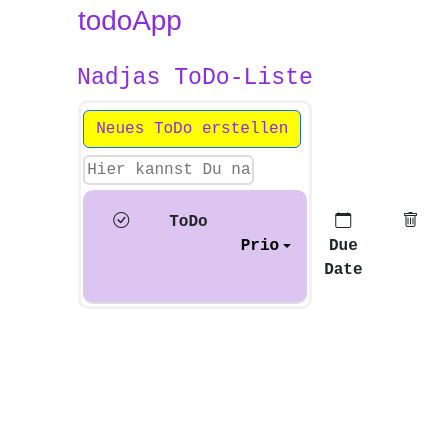
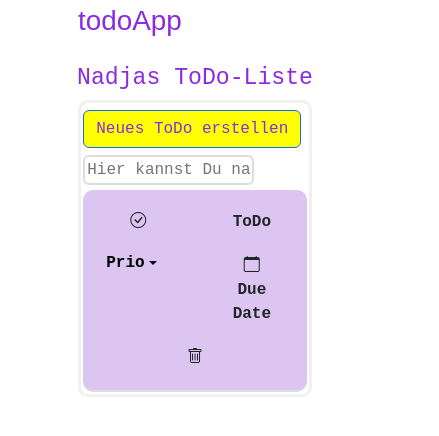
Before and after one commit to magdalenajustyna/toDoList, an Angular app in the folder toDoApp/: page /home in a window 390 px wide. Shown: the top 436 px of the page, 439 px wide, since content can reach past the window. Built offline with nearby package versions, Linux system fonts and the light colour scheme.

Commit message:
home-component responsive Design bearbeitet, cols bleiben leider noch nicht nebeneinander

```diff
--- a/toDoApp/src/app/home/home.component.css
+++ b/toDoApp/src/app/home/home.component.css
@@ -27,8 +27,8 @@ button.add:hover {
   border-radius: 10px;
 }
 
+
 .header-container {
-  display: flex;
   justify-content: space-between;
   background-color: rgb(220, 198, 241);
   padding: 10px;
@@ -41,6 +41,7 @@ button.add:hover {
   padding: 10px 20px;
   font-weight: bold;
   text-align: center;
+
 }
 
 #date {
@@ -59,3 +60,9 @@ button.add:hover {
   display: flex;
   align-items: center;
 }
+
+.table{
+  width: 100%;
+  border-collapse: collapse;
+  margin-top: 20px;
+}
--- a/toDoApp/src/app/home/home.component.html
+++ b/toDoApp/src/app/home/home.component.html
@@ -1,19 +1,39 @@
+<!-- ich weiß leider nicht, wie man die cols nebeneinander lässt....ahhhhhhh
+ Überschrift, Button neues ToDo & Suchzeile müssen noch responsive werden
+ Priobutton wieder zentrieren!!! -->
+
 <app-header></app-header>
+
 <h3>Nadjas ToDo-Liste</h3>
+
 <div class="home-container">
-
-  <button type="button" class="btn btn-outline-primary add">Neues ToDo erstellen</button>
+  <button type="button" class="btn btn-outline-primary add">
+    Neues ToDo erstellen
+  </button>
 
   <app-filter></app-filter>
 
   <div class="header-container">
+    <div class="row">
+
+      <div class="col">
         <div class="header-item">
           <i class="bi bi-check-circle"></i>
         </div>
+      </div>
+
+      <div class="col">
         <div class="header-item">ToDo</div>
+      </div>
 
+      <div class="col">
         <div class="dropdown prioButton">
-      <button class="btn dropdown-toggle prioButton" type="button" data-bs-toggle="dropdown" aria-expanded="false">
+          <button
+            class="btn dropdown-toggle prioButton"
+            type="button"
+            data-bs-toggle="dropdown"
+            aria-expanded="false"
+          >
             Prio
           </button>
           <ul class="dropdown-menu">
@@ -22,11 +42,21 @@
             <li><a class="dropdown-item" href="#">niedrig</a></li>
           </ul>
         </div>
+      </div>
+
+      <div class="col">
         <div class="header-item">
           <i class="bi bi-calendar"></i>
-      Due Date</div>
+          Due Date
+        </div>
+      </div>
+
+      <div class="col">
         <div class="header-item">
           <i class="bi bi-trash"></i>
         </div>
       </div>
+
     </div>
+  </div>
+</div>
```
Lines whose indentation alone changed are shown as unchanged.
